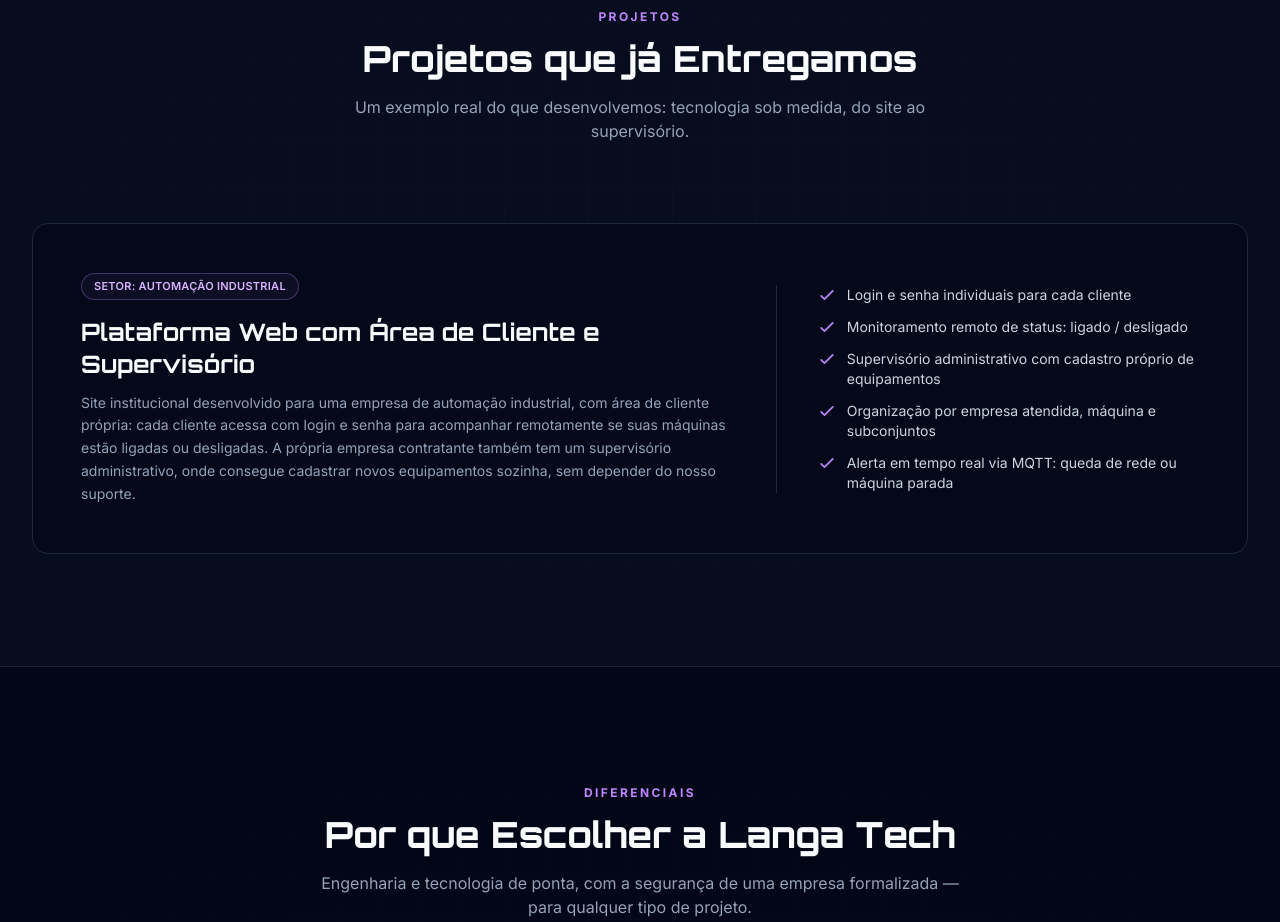
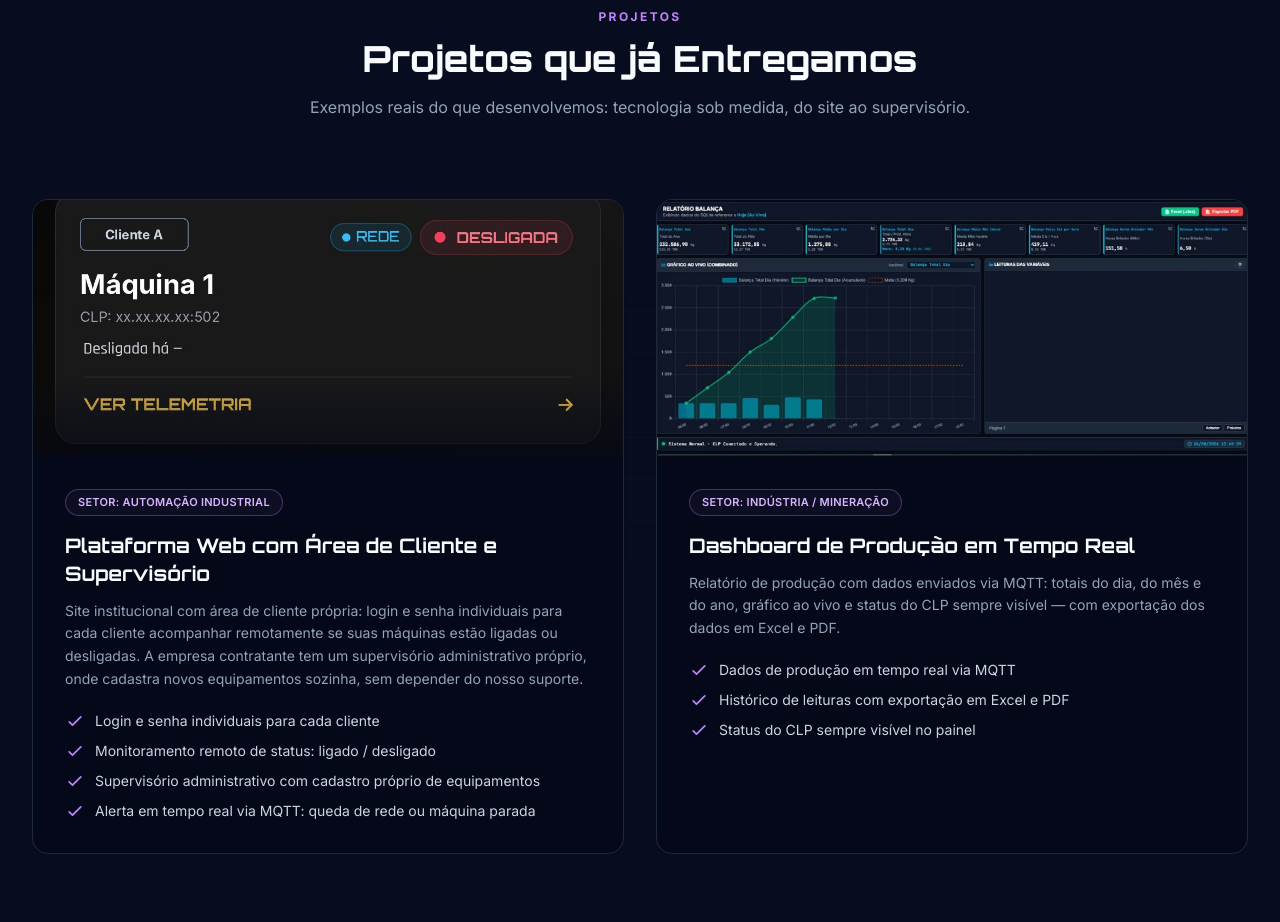
Before and after one commit to langagu05-cloud/langatechautomation, a plain HTML site: page index.html in a window 1280 px wide. Shown: the part 2299-3221 px from the top of the page. Drawn offline with nearby package versions, Linux system fonts and the light colour scheme.

Commit message:
Add real project screenshots to Projetos section (anonymized: IPs masked, machine/client names generalized, no third-party branding)
Co-Authored-By: Claude Sonnet 5 <noreply@anthropic.com>
Claude-Session: https://claude.ai/code/session_01ErXgqY2xQePuQc8Ht9w1v2

```diff
--- a/index.html
+++ b/index.html
@@ -309,8 +309,11 @@
   <!-- ====================================================================
        PROJETOS / CASES
        ------------------------------------------------------------------
-       NOTA TÉCNICA: projeto descrito de forma genérica, sem citar o nome
-       da empresa cliente (trabalho desenvolvido sob contrato/NDA).
+       NOTA TÉCNICA: projetos descritos de forma genérica, sem citar nome
+       de empresa cliente (trabalho desenvolvido sob contrato/NDA). As
+       capturas de tela (projeto-supervisorio.jpg, projeto-dashboard.jpg)
+       foram editadas para remover IP, nomes de máquina/empresa e marca
+       de terceiros antes da publicação.
        ==================================================================== -->
   <section id="projetos" class="relative py-20 md:py-28 bg-slate-900/40 border-y border-slate-800/80">
     <div class="absolute inset-0 bg-grid opacity-30 [mask-image:radial-gradient(ellipse_60%_50%_at_50%_50%,#000_0%,transparent_100%)]"></div>
@@ -319,33 +322,58 @@
       <div class="reveal text-center max-w-2xl mx-auto mb-14 md:mb-20">
         <span class="text-xs font-bold uppercase tracking-[0.2em] text-purple-400">Projetos</span>
         <h2 class="font-display mt-3 text-3xl md:text-4xl font-extrabold text-slate-50">Projetos que já Entregamos</h2>
-        <p class="mt-4 text-slate-400">Um exemplo real do que desenvolvemos: tecnologia sob medida, do site ao supervisório.</p>
+        <p class="mt-4 text-slate-400">Exemplos reais do que desenvolvemos: tecnologia sob medida, do site ao supervisório.</p>
       </div>
 
-      <div class="reveal rounded-2xl border border-slate-800 bg-slate-950/60 p-7 md:p-10 lg:p-12 grid lg:grid-cols-5 gap-10 lg:items-center">
-        <div class="lg:col-span-3">
+      <div class="grid md:grid-cols-2 gap-6 lg:gap-8">
+
+        <!-- CASE 1 — PLATAFORMA WEB COM ÁREA DE CLIENTE E SUPERVISÓRIO -->
+        <div class="reveal rounded-2xl border border-slate-800 bg-slate-950/60 overflow-hidden hover:border-purple-400/40 hover:shadow-glow transition-all">
+          <div class="relative">
+            <img src="projeto-supervisorio.jpg" alt="Painel de supervisório web com cards de máquinas, status de rede e ligado/desligado" class="w-full h-56 md:h-64 object-cover object-top">
+            <div class="absolute inset-x-0 bottom-0 h-20 bg-gradient-to-t from-slate-950/60 to-transparent pointer-events-none"></div>
+          </div>
+          <div class="p-7 md:p-8">
             <span class="inline-flex items-center gap-2 rounded-full border border-purple-400/30 bg-purple-400/5 px-3 py-1 text-[11px] font-semibold tracking-wide text-purple-300 uppercase mb-4">
               Setor: Automação Industrial
             </span>
-          <h3 class="font-display text-2xl font-bold text-slate-50">Plataforma Web com Área de Cliente e Supervisório</h3>
+            <h3 class="font-display text-xl font-bold text-slate-50">Plataforma Web com Área de Cliente e Supervisório</h3>
             <p class="mt-3 text-sm text-slate-400 leading-relaxed">
-            Site institucional desenvolvido para uma empresa de automação industrial, com área de
-            cliente própria: cada cliente acessa com login e senha para acompanhar remotamente se
-            suas máquinas estão ligadas ou desligadas. A própria empresa contratante também tem um
-            supervisório administrativo, onde consegue cadastrar novos equipamentos sozinha, sem
-            depender do nosso suporte.
+              Site institucional com área de cliente própria: login e senha individuais para cada
+              cliente acompanhar remotamente se suas máquinas estão ligadas ou desligadas. A empresa
+              contratante tem um supervisório administrativo próprio, onde cadastra novos
+              equipamentos sozinha, sem depender do nosso suporte.
             </p>
-        </div>
-
-        <div class="lg:col-span-2 lg:border-l lg:border-slate-800 lg:pl-10">
-          <ul class="space-y-3 text-sm text-slate-300">
+            <ul class="mt-5 space-y-2.5 text-sm text-slate-300">
               <li class="flex gap-2.5"><svg class="w-5 h-5 text-purple-400 shrink-0" fill="none" stroke="currentColor" viewBox="0 0 24 24"><path stroke-linecap="round" stroke-linejoin="round" stroke-width="2" d="M5 13l4 4L19 7"/></svg>Login e senha individuais para cada cliente</li>
               <li class="flex gap-2.5"><svg class="w-5 h-5 text-purple-400 shrink-0" fill="none" stroke="currentColor" viewBox="0 0 24 24"><path stroke-linecap="round" stroke-linejoin="round" stroke-width="2" d="M5 13l4 4L19 7"/></svg>Monitoramento remoto de status: ligado / desligado</li>
               <li class="flex gap-2.5"><svg class="w-5 h-5 text-purple-400 shrink-0" fill="none" stroke="currentColor" viewBox="0 0 24 24"><path stroke-linecap="round" stroke-linejoin="round" stroke-width="2" d="M5 13l4 4L19 7"/></svg>Supervisório administrativo com cadastro próprio de equipamentos</li>
-            <li class="flex gap-2.5"><svg class="w-5 h-5 text-purple-400 shrink-0" fill="none" stroke="currentColor" viewBox="0 0 24 24"><path stroke-linecap="round" stroke-linejoin="round" stroke-width="2" d="M5 13l4 4L19 7"/></svg>Organização por empresa atendida, máquina e subconjuntos</li>
               <li class="flex gap-2.5"><svg class="w-5 h-5 text-purple-400 shrink-0" fill="none" stroke="currentColor" viewBox="0 0 24 24"><path stroke-linecap="round" stroke-linejoin="round" stroke-width="2" d="M5 13l4 4L19 7"/></svg>Alerta em tempo real via MQTT: queda de rede ou máquina parada</li>
             </ul>
           </div>
+        </div>
+
+        <!-- CASE 2 — DASHBOARD DE PRODUÇÃO EM TEMPO REAL -->
+        <div class="reveal rounded-2xl border border-slate-800 bg-slate-950/60 overflow-hidden hover:border-purple-400/40 hover:shadow-glow transition-all">
+          <img src="projeto-dashboard.jpg" alt="Dashboard de produção em tempo real com gráfico, totais do dia/mês/ano e status do CLP" class="w-full h-56 md:h-64 object-cover object-top">
+          <div class="p-7 md:p-8">
+            <span class="inline-flex items-center gap-2 rounded-full border border-purple-400/30 bg-purple-400/5 px-3 py-1 text-[11px] font-semibold tracking-wide text-purple-300 uppercase mb-4">
+              Setor: Indústria / Mineração
+            </span>
+            <h3 class="font-display text-xl font-bold text-slate-50">Dashboard de Produção em Tempo Real</h3>
+            <p class="mt-3 text-sm text-slate-400 leading-relaxed">
+              Relatório de produção com dados enviados via MQTT: totais do dia, do mês e do ano,
+              gráfico ao vivo e status do CLP sempre visível — com exportação dos dados em
+              Excel e PDF.
+            </p>
+            <ul class="mt-5 space-y-2.5 text-sm text-slate-300">
+              <li class="flex gap-2.5"><svg class="w-5 h-5 text-purple-400 shrink-0" fill="none" stroke="currentColor" viewBox="0 0 24 24"><path stroke-linecap="round" stroke-linejoin="round" stroke-width="2" d="M5 13l4 4L19 7"/></svg>Dados de produção em tempo real via MQTT</li>
+              <li class="flex gap-2.5"><svg class="w-5 h-5 text-purple-400 shrink-0" fill="none" stroke="currentColor" viewBox="0 0 24 24"><path stroke-linecap="round" stroke-linejoin="round" stroke-width="2" d="M5 13l4 4L19 7"/></svg>Histórico de leituras com exportação em Excel e PDF</li>
+              <li class="flex gap-2.5"><svg class="w-5 h-5 text-purple-400 shrink-0" fill="none" stroke="currentColor" viewBox="0 0 24 24"><path stroke-linecap="round" stroke-linejoin="round" stroke-width="2" d="M5 13l4 4L19 7"/></svg>Status do CLP sempre visível no painel</li>
+            </ul>
+          </div>
+        </div>
+
       </div>
     </div>
   </section>
```
Also changed, not shown: projeto-dashboard.jpg (added), projeto-supervisorio.jpg (added). Lines whose indentation alone changed are shown as unchanged.
